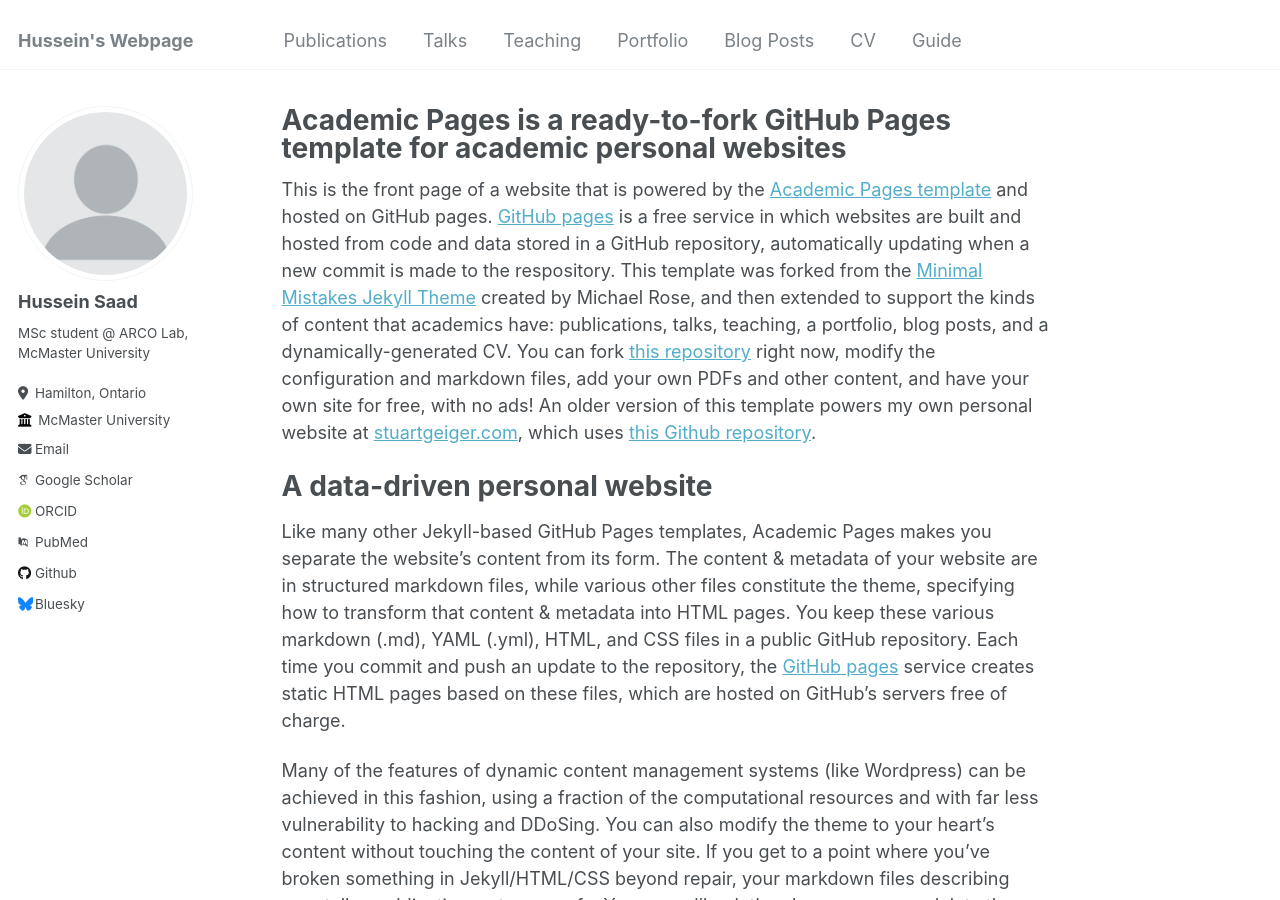
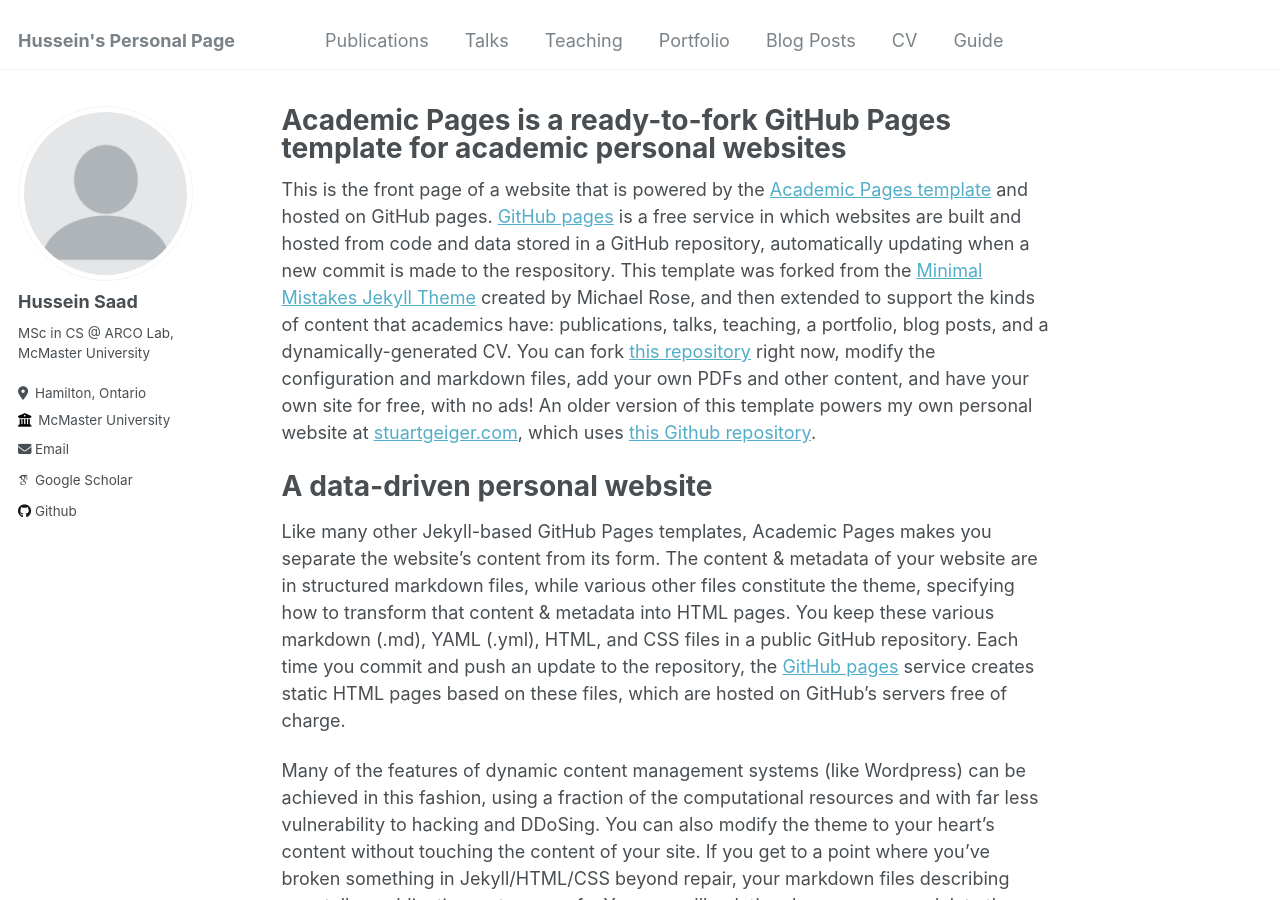
Before and after one commit to husseinsd1/husseinsd1.github.io, a Jekyll site: the page built from _pages/about.md, in a window 1280 px wide and 900 px high. Built offline with Jekyll 4.4.1, drawn with Linux system fonts in a browser that asks for light colours; some web fonts are replaced; part of the change alters nothing that is shown.

Commit message:
Update _config.yml

```diff
--- a/_config.yml
+++ b/_config.yml
@@ -8,7 +8,7 @@
 
 # Basic Site Settings
 locale                   : "en-US"
-title                    : "Hussein's Webpage"
+title                    : "Hussein's Personal Page"
 title_separator          : "-"
 name                     : &name "Hussein Saad"
 description              : &description ""
@@ -24,7 +24,7 @@ author:
   avatar           : "profile.png"
   name             : "Hussein Saad"
   pronouns         : # example: "she/her"
-  bio              : "MSc student @ ARCO Lab, McMaster University"
+  bio              : "MSc in CS @ ARCO Lab, McMaster University"
   location         : "Hamilton, Ontario"
   employer         : "McMaster University"
   uri              : # URL
@@ -34,21 +34,21 @@ author:
   arxiv            : # URL - Update with the correct link to your profile
   googlescholar    : "https://scholar.google.com/citations?user=PS_CX0AAAAAJ"
   impactstory      : # URL
-  orcid            : "http://orcid.org/yourorcidurl"
+  orcid            : # "http://orcid.org/yourorcidurl"
   semantic         : # URL
-  pubmed           : "https://www.ncbi.nlm.nih.gov/pubmed/?term=john+snow"
+  pubmed           : # "https://www.ncbi.nlm.nih.gov/pubmed/?term=john+snow"
   researchgate     : # URL
 
   # Repositories and software development
   bitbucket        : # Username - Update with your username on the site
   codepen          : # Username
   dribbble         : # Username
-  github           : "academicpages"
+  github           : "husseinsd1"
   kaggle           : # Username
   stackoverflow    : # User number or user number and name (i.e., use "1" or "1/jeff-atwood")
 
   # Social media
-  bluesky          : "bsky.app" # Replace this with you Bluesky username
+  bluesky          : # "bsky.app" # Replace this with you Bluesky username
   facebook         : # Username
   flickr           : # Username
   foursquare       : # Username
```
